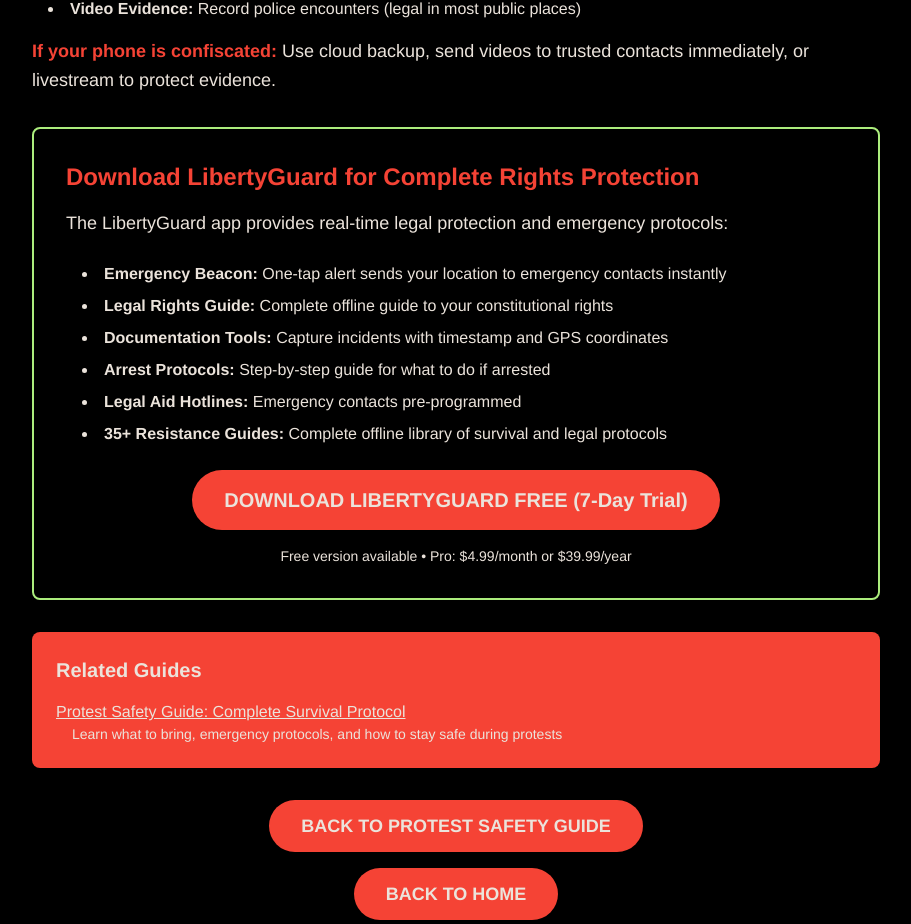
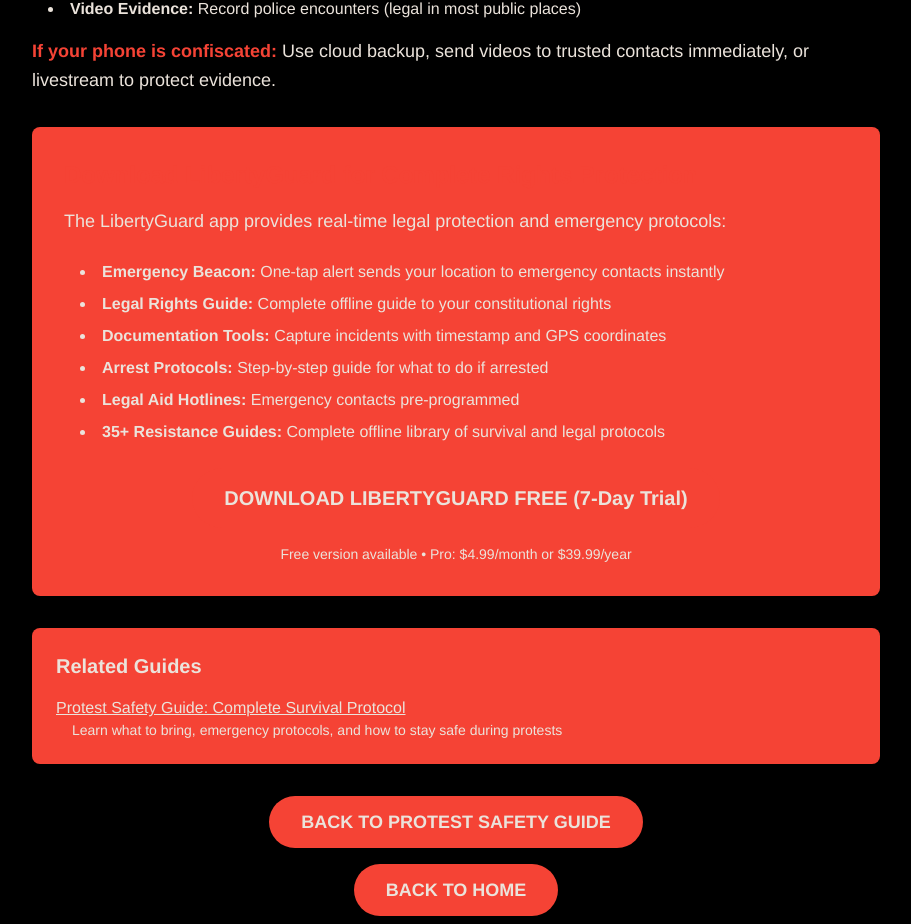
Before and after one commit to thedanperry/LibertyGuard-Website, a Next.js app: page /know-your-rights in a window 1280 px wide. Shown: the part 4160-5084 px from the top of the page, without its empty margins (184-1095 px from the left). Built offline with nearby package versions, Linux system fonts and the light colour scheme.

Commit message:
Remove all green borders and replace with red background

```diff
--- a/src/app/know-your-rights/page.tsx
+++ b/src/app/know-your-rights/page.tsx
@@ -212,7 +212,7 @@
             </p>
           </section>
 
-          <section className="p-8 rounded-lg border-2 border-climate-red">
+          <section className="p-8 rounded-lg bg-climate-red bg-opacity-10">
             <h2 className="text-2xl font-bold text-climate-red mb-4">Download LibertyGuard for Complete Rights Protection</h2>
             <p className="text-lg leading-relaxed mb-6">
               The LibertyGuard app provides real-time legal protection and emergency protocols:
--- a/src/app/protest-safety/page.tsx
+++ b/src/app/protest-safety/page.tsx
@@ -20,7 +20,7 @@
           <p className="text-climate-cream text-lg opacity-75">Complete 2025 guide to protest safety, legal rights, and emergency protocols</p>
         </div>
 
-        <div className="p-6 rounded-lg mb-8 border-2 border-climate-red">
+        <div className="p-6 rounded-lg mb-8 bg-climate-red bg-opacity-10">
           <p className="text-climate-cream text-lg font-bold mb-2"><strong className="text-climate-red">Critical:</strong> Read this before your next protest</p>
           <p className="text-climate-cream">
             People get arrested. People get injured. People face serious legal consequences. This guide gives you the knowledge to protect yourself when things go wrong. <strong className="text-climate-red">No theory. Just practical, actionable information.</strong>
@@ -144,7 +144,7 @@
               <li><strong>Property damage:</strong> Photos of damaged property or belongings</li>
               <li><strong>Video evidence:</strong> Record police encounters (legal in public spaces in most states)</li>
             </ul>
-            <div className="p-6 rounded-lg mb-4 border-2 border-climate-red">
+            <div className="p-6 rounded-lg mb-4 bg-climate-red bg-opacity-10">
               <p className="text-climate-cream text-lg leading-relaxed">
                 <strong className="text-climate-red">Legal Note:</strong> You have the right to record police activity in public spaces in most jurisdictions. However, laws vary by state. Check local laws before recording. If you're arrested, your phone may be confiscated, so cloud backup is essential.
               </p>
@@ -167,7 +167,7 @@
             </ul>
           </section>
 
-          <section className="p-8 rounded-lg border-2 border-climate-red">
+          <section className="p-8 rounded-lg bg-climate-red bg-opacity-10">
             <h2 className="text-2xl font-bold text-climate-red mb-4">Download LibertyGuard for Complete Protection</h2>
             <p className="text-lg leading-relaxed mb-6">
               The LibertyGuard app provides real-time protection during protests and civil unrest:
```
